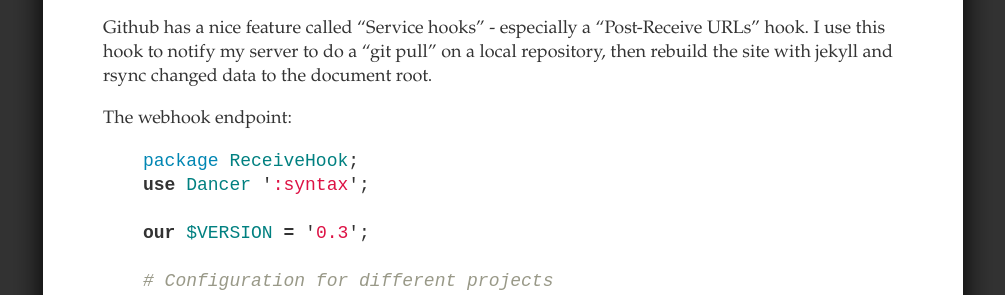
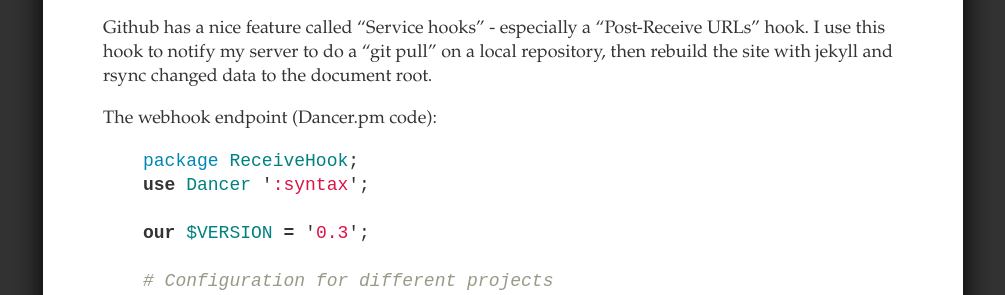
Before and after one commit to toke/toke.de, a Jekyll site: the page built from _posts/2012-02-09-how-i-post.markdown, in a window 1280 px wide and 900 px high. Shown: the part 372-667 px from the top of the window, without its empty margins (137-1142 px from the left). Built offline with Jekyll 4.4.1, drawn with Linux system fonts in a browser that asks for light colours; some of the changed lines change nothing that is shown.

Commit message:
Added tags to post and specified Dancer dependency

```diff
--- a/_posts/2012-02-09-how-i-post.markdown
+++ b/_posts/2012-02-09-how-i-post.markdown
@@ -2,6 +2,13 @@
 layout: post
 title: How do I Post
 category: blog
+tags:
+- perl
+- deploy
+- git
+- github
+- jekyll
+- rest
 ---
 
 # Or how this site is updated
@@ -18,7 +25,7 @@
 do a "git pull" on a local repository, then rebuild the site with
 jekyll and rsync changed data to the document root.
 
-The webhook endpoint:
+The webhook endpoint (Dancer.pm code):
 {% highlight perl %}
 package ReceiveHook;
 use Dancer ':syntax';
```
